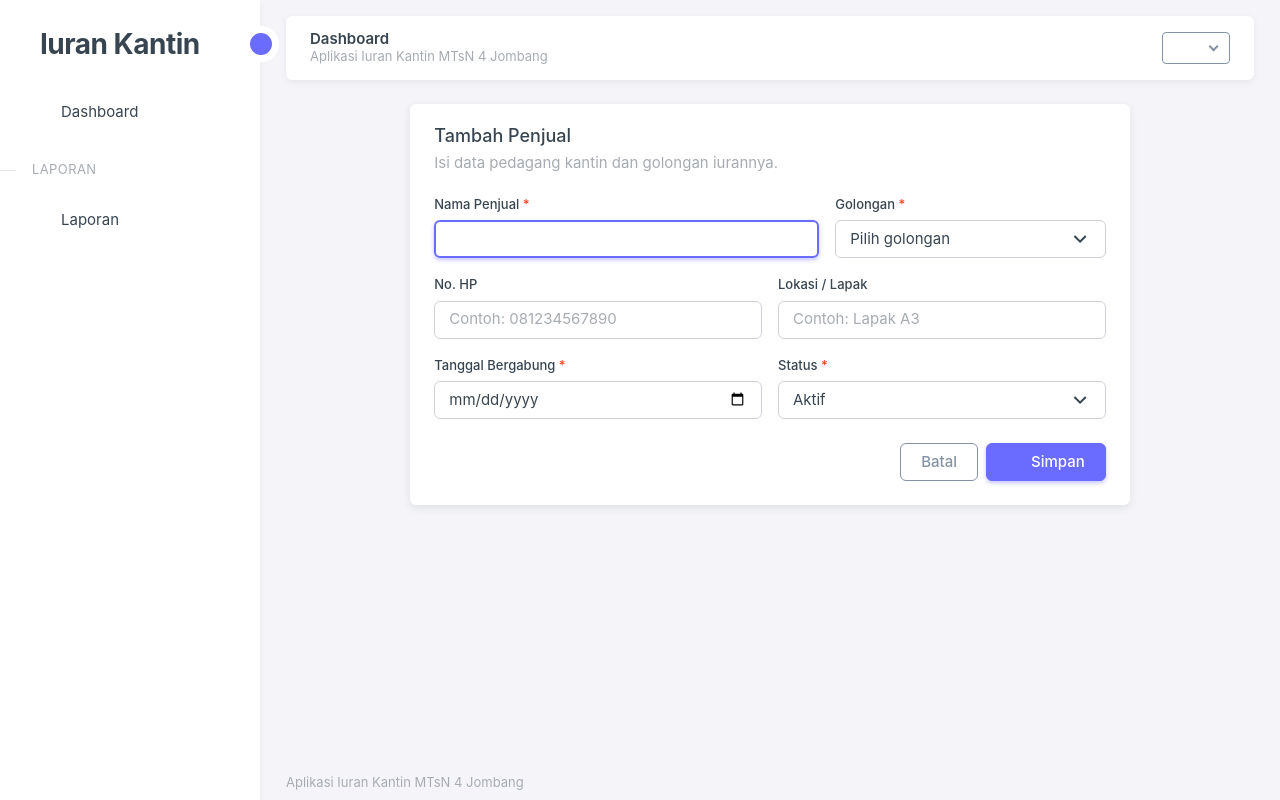
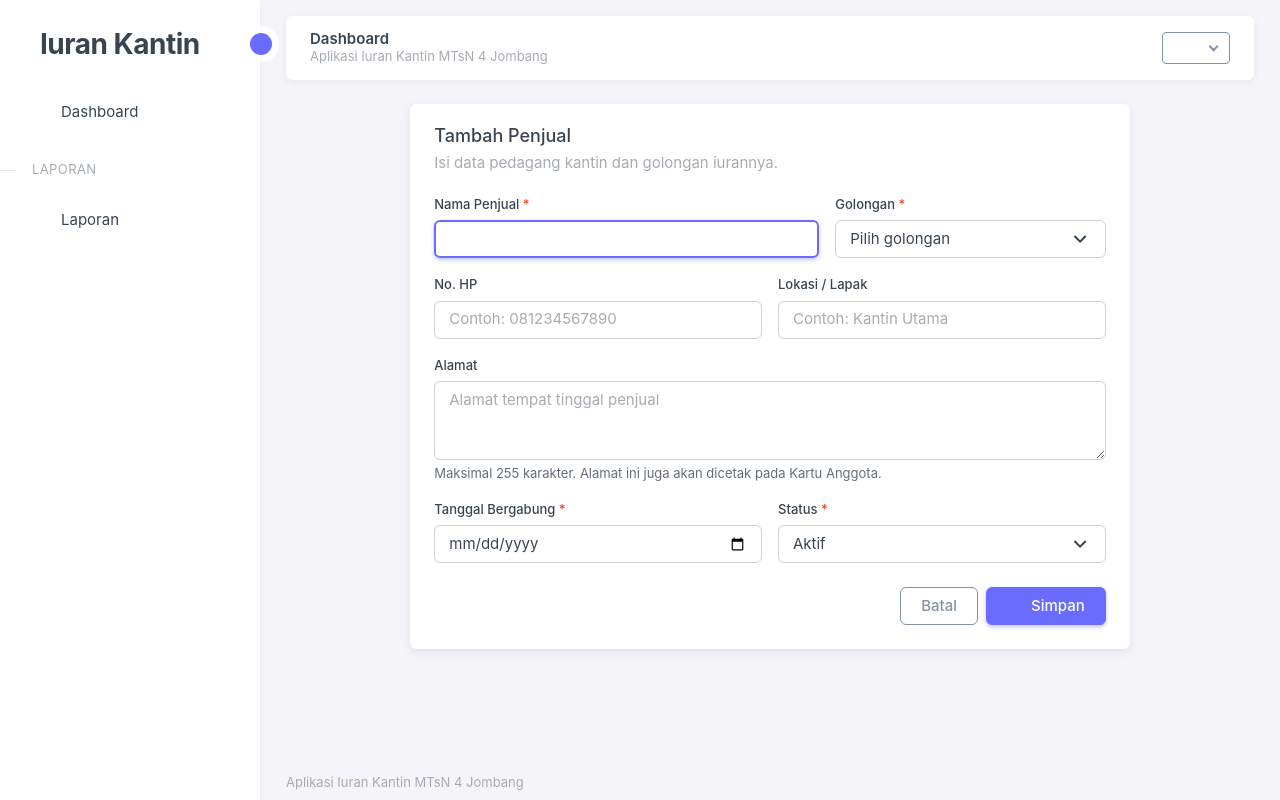
Before and after one commit to Al-Faroz/iurankantin_dev, a CodeIgniter 4 app: template app/Views/penjual_form.php in a window 1280 px wide. Run offline with PHP 8.4 and a stand-in for CodeIgniter, Linux system fonts and the light colour scheme; the template is opened without the code that fills it, so the values that code supplies are empty; some libraries are stand-ins or nearby versions.

Commit message:
feat: add alamat input to penjual form

```diff
--- a/app/Views/penjual_form.php
+++ b/app/Views/penjual_form.php
@@ -10,6 +10,7 @@ $namaPenjual = old('nama_penjual') ?: ($penjual['nama_penjual'] ?? '');
 $idGolongan = old('id_golongan') ?: ($penjual['id_golongan'] ?? '');
 $noHp = old('no_hp') ?: ($penjual['no_hp'] ?? '');
 $lokasiLapak = old('lokasi_lapak') ?: ($penjual['lokasi_lapak'] ?? '');
+$alamat = old('alamat') ?: ($penjual['alamat'] ?? '');
 $statusAktif = old('status_aktif') ?: ($penjual['status_aktif'] ?? 'Aktif');
 $tanggalDaftar = old('tanggal_daftar') ?: ($penjual['tanggal_daftar'] ?? $today);
 ?>
@@ -52,7 +53,13 @@ $tanggalDaftar = old('tanggal_daftar') ?: ($penjual['tanggal_daftar'] ?? $today)
 
                         <div class="col-12 col-md-6">
                             <label for="lokasi_lapak" class="form-label">Lokasi / Lapak</label>
-                            <input type="text" class="form-control" id="lokasi_lapak" name="lokasi_lapak" value="<?= esc((string) $lokasiLapak) ?>" maxlength="100" placeholder="Contoh: Lapak A3">
+                            <input type="text" class="form-control" id="lokasi_lapak" name="lokasi_lapak" value="<?= esc((string) $lokasiLapak) ?>" maxlength="100" placeholder="Contoh: Kantin Utama">
+                        </div>
+
+                        <div class="col-12">
+                            <label for="alamat" class="form-label">Alamat</label>
+                            <textarea class="form-control" id="alamat" name="alamat" rows="3" maxlength="255" placeholder="Alamat tempat tinggal penjual"><?= esc((string) $alamat) ?></textarea>
+                            <div class="form-text">Maksimal 255 karakter. Alamat ini juga akan dicetak pada Kartu Anggota.</div>
                         </div>
 
                         <div class="col-12 col-md-6">
```
